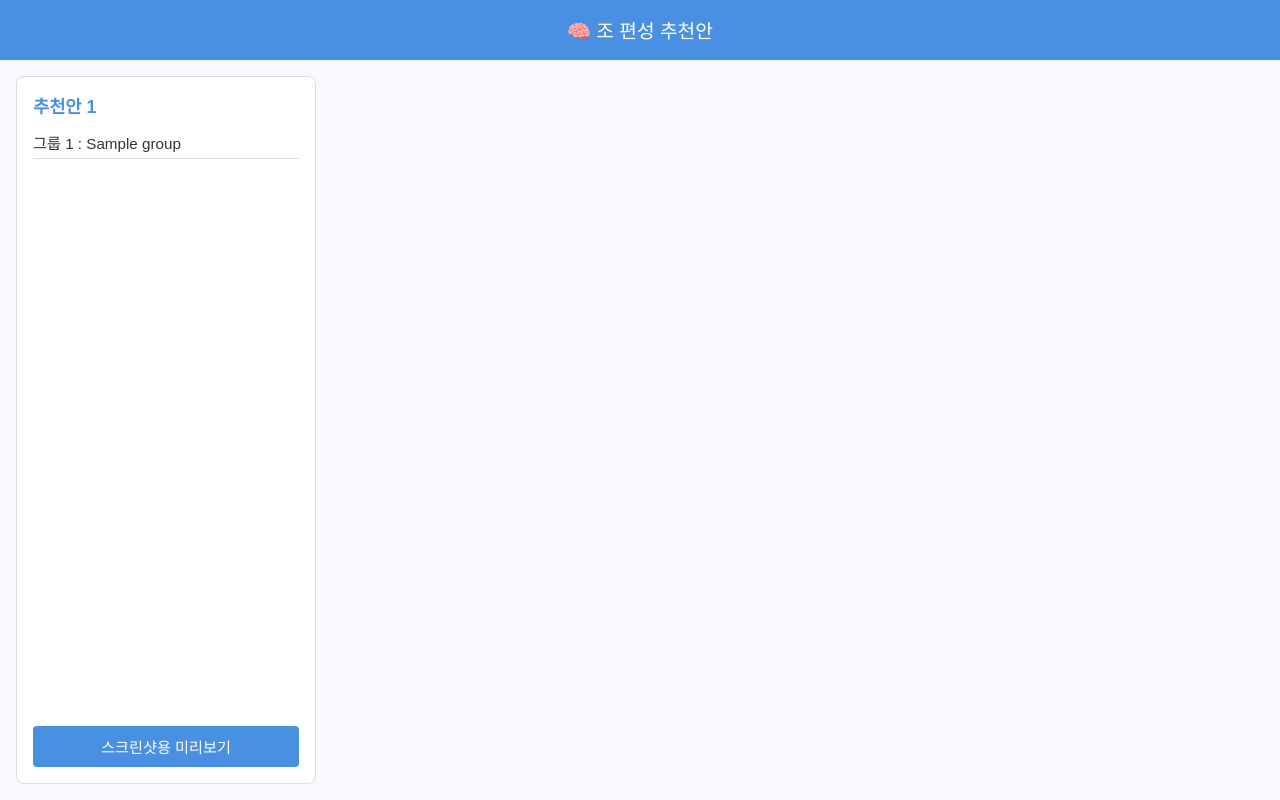
After one commit to 0neiszer0/book_member_maker, a Flask app: template templates/results.html in a window 1280 px wide. The commit adds this page. Run offline with Flask 3, Linux system fonts and the light colour scheme; the template is opened without the code that fills it: most values are stand-ins (such as "Sample title", 1, 10 or a date in 2020).

Commit message:
more beautiful

```diff
--- a/app.py
+++ b/app.py
@@ -1,32 +1,30 @@
 import json
 import itertools
-from datetime import datetime
-from flask import Flask, render_template, request, redirect, url_for, jsonify
+import random
+import math
+from flask import Flask, render_template, request, jsonify
 
 app = Flask(__name__)
 
-# --- 데이터 로딩/저장 ---
+# --- 데이터 파일 경로 ---
 MEMBERS_FILE = 'data/members.json'
 HISTORY_FILE = 'data/history.json'
 CO_MATRIX_FILE = 'data/co_meeting_matrix.json'
 
-
+# --- 유틸: JSON 로드/저장 ---
 def load_json(path):
     with open(path, 'r', encoding='utf-8') as f:
         return json.load(f)
-
 
 def save_json(path, data):
     with open(path, 'w', encoding='utf-8') as f:
         json.dump(data, f, ensure_ascii=False, indent=2)
 
-
 # --- 점수 함수들 ---
 def gender_balance_score(group, members):
-    m = sum(1 for name in group if members[name]['gender']=='M')
-    f = sum(1 for name in group if members[name]['gender']=='F')
+    m = sum(1 for name in group if members[name]['gender'] == 'M')
+    f = sum(1 for name in group if members[name]['gender'] == 'F')
     return -abs(m - f)
-
 
 def preference_score(group, members):
     score = 0
@@ -37,56 +35,95 @@ def preference_score(group, members):
             score -= 3
     return score
 
-
 def history_score(group, co_matrix):
-    # 과거 만남 횟수와 날짜 반영
     score = 0
     for a, b in itertools.combinations(group, 2):
-        key = '-'.join(sorted([a,b]))
+        key = '-'.join(sorted([a, b]))
         entry = co_matrix.get(key)
         if entry:
             score -= entry['count']
     return score
 
+# --- 그룹 생성 알고리즘 ---
+def generate_groups(participants, facilitators, members, co_matrix,
+                    group_count_override=None,
+                    group_size_range=(3,5),
+                    top_n=5):
 
-# --- 매칭 알고리즘 ---
-def generate_groups(participants, facilitators, members, co_matrix, group_size_range=(3,5), top_n=5):
-    best = []  # (score, groups)
-    # 단순 랜덤+조합 방식: 참가자 분할 모든 경우 생성은 불가능하므로, 여기서는 샘플링 로직
-    # TODO: 실제 구현은 휴리스틱 또는 몬테카를로 방식 추천
+    participants = participants.copy()
+    total = len(participants)
+    min_size, max_size = group_size_range
 
-    # 간단 샘플: 순서 섞어서 틀짜기
-    import random
-    for _ in range(5000):
+    # 1) 그룹 수 계산
+    min_groups = math.ceil(total / max_size)
+    max_groups = total // min_size
+    if group_count_override and min_groups <= group_count_override <= max_groups:
+        group_count = group_count_override
+    else:
+        group_count = max(min_groups, len(facilitators))
+        group_count = min(group_count, max_groups)
+
+    if group_count <= 0:
+        group_count = min_groups
+
+    # 2) 그룹별 목표 크기 계산
+    base_size, extra = divmod(total, group_count)
+    sizes = [base_size + 1] * extra + [base_size] * (group_count - extra)
+
+    suggestions = []
+
+    for _ in range(top_n * 2):
         random.shuffle(participants)
-        groups = []
-        i = 0
-        # 각 그룹에 발제자 1명씩 배정 보장
-        remaining = participants.copy()
-        # 1) 발제자 먼저 한명씩 그룹에 넣기
-        for fac in facilitators:
-            groups.append([fac])
-            remaining.remove(fac)
-        # 2) 나머지 분배
-        for group in groups:
-            target = random.randint(*group_size_range)
-            while len(group) < target and remaining:
-                group.append(remaining.pop())
-        # 3) 남은 사람들은 랜덤 그룹에 추가
+        groups = [[] for _ in range(group_count)]
+
+        # 발제자 먼저 배정
+        for idx, fac in enumerate(facilitators):
+            if idx < group_count:
+                groups[idx].append(fac)
+
+        # 나머지 인원 그리디 배정
+        remaining = [p for p in participants if p not in facilitators]
+
         for person in remaining:
-            random.choice(groups).append(person)
+            best_inc, best_i = None, None
+            for i, group in enumerate(groups):
+                if len(group) < sizes[i]:
+                    curr_score = (
+                        gender_balance_score(group, members)
+                        + preference_score(group, members)
+                        + history_score(group, co_matrix)
+                    )
+                    new_group = group + [person]
+                    new_score = (
+                        gender_balance_score(new_group, members)
+                        + preference_score(new_group, members)
+                        + history_score(new_group, co_matrix)
+                    )
+                    inc = new_score - curr_score
+                    if best_inc is None or inc > best_inc:
+                        best_inc, best_i = inc, i
 
-        # 점수 계산
-        total_score = 0
-        for g in groups:
-            total_score += gender_balance_score(g, members)
-            total_score += preference_score(g, members)
-            total_score += history_score(g, co_matrix)
-        best.append((total_score, groups))
+            # 모든 그룹이 가득 찬 경우 대비 (예외 방어)
+            if best_i is None:
+                for i, group in enumerate(groups):
+                    if len(group) < sizes[i]:
+                        best_i = i
+                        break
+                if best_i is None:
+                    best_i = 0  # 그냥 0번 그룹에라도 넣자
 
-    # 상위 top_n 선택
-    best.sort(key=lambda x: x[0], reverse=True)
-    return [groups for score, groups in best[:top_n]]
+            groups[best_i].append(person)
+
+        total_score = sum(
+            gender_balance_score(g, members)
+            + preference_score(g, members)
+            + history_score(g, co_matrix)
+            for g in groups
+        )
+        suggestions.append((total_score, groups))
+
+    suggestions.sort(key=lambda x: x[0], reverse=True)
+    return [groups for _, groups in suggestions[:top_n]]
 
 
 # --- Flask 라우트 ---
@@ -94,41 +131,55 @@ def generate_groups(participants, facilitators, members, co_matrix, group_size_r
 def index():
     members_list = load_json(MEMBERS_FILE)
     if request.method == 'POST':
-        present = request.form.getlist('present')
+        present      = request.form.getlist('present')
         facilitators = request.form.getlist('facilitators')
-        # load datas
-        members = {m['name']: m for m in members_list}
-        history = load_json(HISTORY_FILE)
-        co_matrix = load_json(CO_MATRIX_FILE)
-        # generate
-        suggestions = generate_groups(present, facilitators, members, co_matrix)
-        return render_template('results.html', suggestions=suggestions)
+
+        # --- group_count_override 처리 ---
+        raw = (request.form.get('group_count') or '').strip()
+        if raw.isdigit() and int(raw) > 0:
+            group_count_override = int(raw)
+        else:
+            group_count_override = None
+
+        # 그룹 이름, 선호/회피 등 기존 로직 그대로
+        raw_names    = request.form.get('group_names') or ''
+        group_names  = [n.strip() for n in raw_names.split(',') if n.strip()]
+
+        members_dict = {m['name']: m for m in members_list}
+
+        co_matrix    = load_json(CO_MATRIX_FILE)
+        suggestions  = generate_groups(
+            present,
+            facilitators,
+            members_dict,
+            co_matrix,
+            group_count_override=group_count_override
+        )
+        return render_template(
+            'results.html',
+            suggestions=suggestions,
+            present=present,
+            facilitators=facilitators,
+            group_names=group_names
+        )
     return render_template('index.html', members=members_list)
-
 
 @app.route('/save', methods=['POST'])
 def save():
     data = request.json
-    # data: { date, groups, present, facilitators }
     history = load_json(HISTORY_FILE)
     co_matrix = load_json(CO_MATRIX_FILE)
-    # 1) 히스토리 저장
     history.append(data)
     save_json(HISTORY_FILE, history)
-    # 2) co-meeting matrix 업데이트
     for g in data['groups']:
         for a, b in itertools.combinations(g, 2):
-            key = '-'.join(sorted([a,b]))
-            entry = co_matrix.get(key, {'count':0, 'last_met': None})
+            key = '-'.join(sorted([a, b]))
+            entry = co_matrix.get(key, {'count': 0, 'last_met': None})
             entry['count'] += 1
             entry['last_met'] = data['date']
             co_matrix[key] = entry
     save_json(CO_MATRIX_FILE, co_matrix)
-    return jsonify({'status':'ok'})
-
+    return jsonify({'status': 'ok'})
 
 if __name__ == '__main__':
     app.run(host='0.0.0.0', port=5000, debug=True)
-
-# 참고: templates/index.html, templates/results.html 파일을 생성하여
-# 체크박스 기반 UI를 구성하세요.
--- a/data/members.json
+++ b/data/members.json
@@ -43,7 +43,7 @@
   },
   {
     "name": "박민서",
-    "gender": "",
+    "gender": "M",
     "preferred": [],
     "avoided": [],
     "note": "개발자"
--- /dev/null
+++ b/templates/results.html
@@ -0,0 +1,180 @@
+<!DOCTYPE html>
+<html lang="ko">
+<head>
+  <meta charset="UTF-8">
+  <meta name="viewport" content="width=device-width, initial-scale=1">
+  <title>조 편성 결과</title>
+  <style>
+    :root {
+      --primary: #4a90e2;
+      --card: #fff;
+      --bg: #f7f9fc;
+      --text: #333;
+      --border: #ddd;
+    }
+    * { box-sizing: border-box; margin:0; padding:0; }
+    body {
+      font-family: sans-serif;
+      background: var(--bg);
+      color: var(--text);
+      min-height: 100vh;
+      display: flex; flex-direction: column;
+    }
+    header {
+      background: var(--primary);
+      color: #fff;
+      padding: 1rem;
+      text-align: center;
+      font-size: 1.2rem;
+    }
+    .container {
+      flex: 1;
+      padding: 1rem;
+      display: grid;
+      grid-template-columns: repeat(auto-fill, minmax(280px, 1fr));
+      gap: 1rem;
+    }
+    .card {
+      background: var(--card);
+      border: 1px solid var(--border);
+      border-radius: 8px;
+      padding: 1rem;
+      display: flex; flex-direction: column;
+    }
+    .card h2 {
+      margin-bottom: 0.5rem;
+      font-size: 1.1rem;
+      color: var(--primary);
+    }
+    .card ul {
+      list-style: none;
+      margin-bottom: 1rem;
+      flex: 1;
+    }
+    .card li {
+      padding: 0.3rem 0;
+      border-bottom: 1px solid var(--border);
+      font-size: 0.95rem;
+    }
+    .card button {
+      background: var(--primary);
+      color: #fff;
+      border: none;
+      padding: 0.6rem;
+      border-radius: 4px;
+      cursor: pointer;
+      font-size: 0.95rem;
+    }
+
+    /* 스크린샷 뷰 */
+    .screenshot-view {
+      display: none;
+      position: fixed; top:0; left:0;
+      width:100%; height:100%;
+      background:#fff; overflow:auto;
+      padding:2rem; box-sizing:border-box;
+      z-index:100;
+    }
+    .screenshot-view.active { display:block; }
+    .screenshot-view .group-block {
+      background: var(--card);
+      border:1px solid var(--border);
+      border-radius:6px;
+      padding:1rem;
+      margin-bottom:1rem;
+      font-size:1.3rem;
+      text-align:center;
+    }
+    .actions {
+      position: fixed; bottom:1rem; left:50%;
+      transform:translateX(-50%);
+      display:flex; gap:1rem;
+    }
+    .actions button {
+      padding:0.6rem 1.2rem;
+      border:none; border-radius:4px;
+      cursor:pointer; font-size:1rem;
+    }
+    .actions .confirm { background: #28a745; color:#fff; }
+    .actions .cancel  { background: #6c757d; color:#fff; }
+
+    .screen-mode .container { display: none; }
+  </style>
+</head>
+<body>
+
+  <header>🧠 조 편성 추천안</header>
+
+  <!-- 추천안 카드 그리드 -->
+  <div class="container">
+    {% for suggestion in suggestions %}
+      <div class="card">
+        <h2>추천안 {{ loop.index }}</h2>
+        <ul>
+          {% for group in suggestion %}
+            <li>
+              {% if group_names and group_names[loop.index0] %}
+                {{ group_names[loop.index0] }}
+              {% else %}
+                그룹 {{ loop.index }}
+              {% endif %}:
+              {{ group|join(', ') }}
+            </li>
+          {% endfor %}
+        </ul>
+        <button onclick='previewSuggestion({{ suggestion|tojson }})'>
+          스크린샷용 미리보기
+        </button>
+      </div>
+    {% endfor %}
+  </div>
+
+  <!-- 스크린샷 전체 화면 뷰 -->
+  <div id="screenshot" class="screenshot-view">
+    <div id="screenshot-groups"></div>
+    <div class="actions">
+      <button class="confirm" onclick="saveAndExit()">저장 후 종료</button>
+      <button class="cancel"  onclick="cancelPreview()">다시 선택</button>
+    </div>
+  </div>
+
+  <script>
+    const present      = {{ present|tojson }};
+    const facilitators = {{ facilitators|tojson }};
+    const groupNames   = {{ group_names|tojson }};
+
+    function previewSuggestion(groups) {
+      document.body.classList.add('screen-mode');
+      const cont = document.getElementById('screenshot-groups');
+      cont.innerHTML = '';
+      groups.forEach((grp, i) => {
+        const d = document.createElement('div');
+        d.className = 'group-block';
+        d.textContent = (groupNames[i]||`그룹 ${i+1}`) + ': ' + grp.join(', ');
+        cont.appendChild(d);
+      });
+      document.getElementById('screenshot').classList.add('active');
+    }
+    function saveAndExit() {
+      const blocks = document.querySelectorAll('.group-block');
+      const groups = Array.from(blocks).map(b=>b.textContent.split(': ')[1].split(', '));
+      fetch('/save',{
+        method:'POST',
+        headers:{'Content-Type':'application/json'},
+        body:JSON.stringify({
+          date:new Date().toISOString().split('T')[0],
+          groups, present, facilitators
+        })
+      }).then(r=>{
+        if(r.ok) window.location='/'
+        else alert('저장 실패')
+      });
+    }
+    function cancelPreview() {
+      document.body.classList.remove('screen-mode');
+      document.getElementById('screenshot').classList.remove('active');
+    }
+  </script>
+
+</body>
+</html>
```
Also changed, not shown: data/co_meeting_matrix.json (added, +146 -0 lines), templates/index.html (+146 -16 lines).
